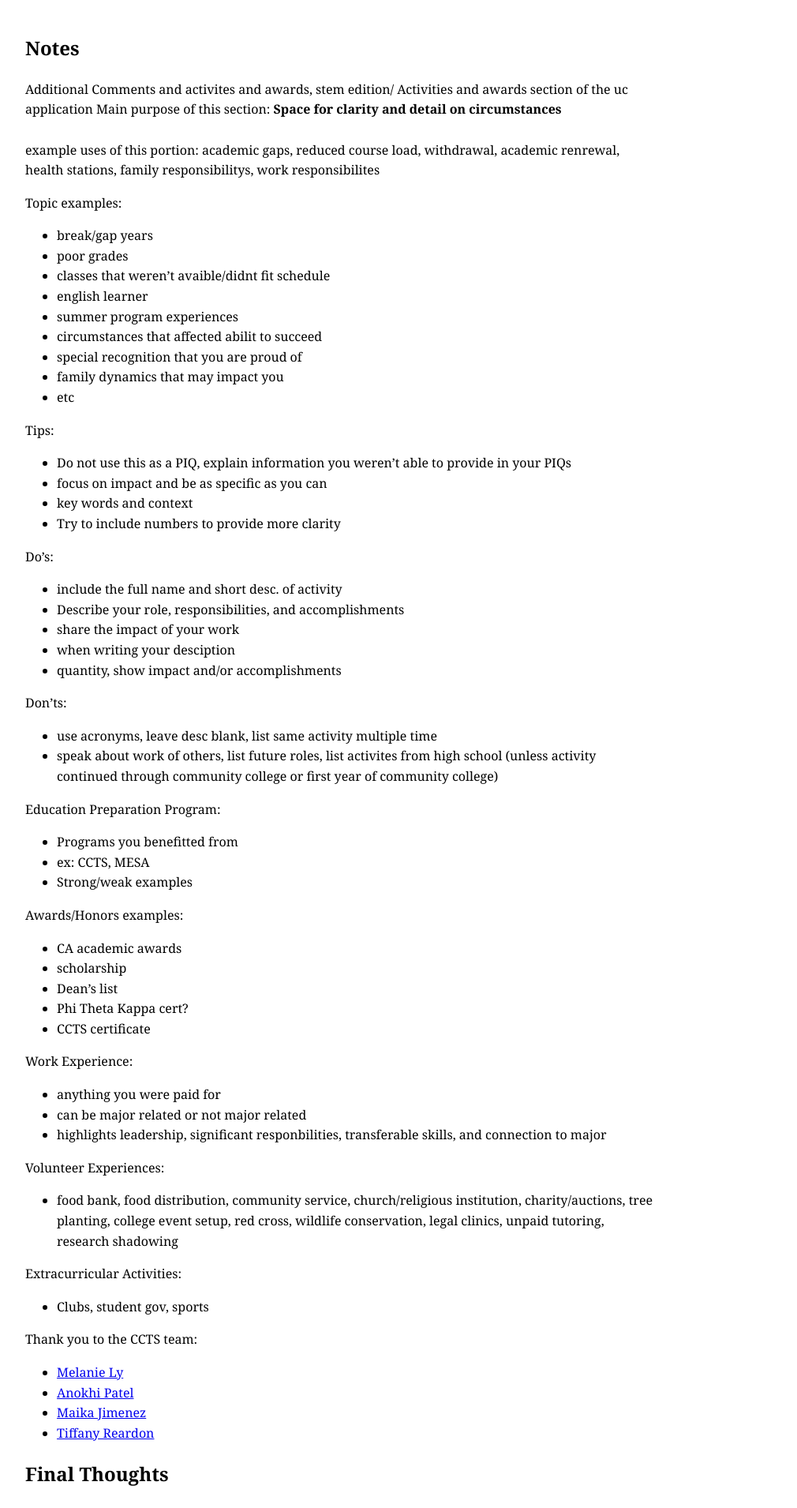
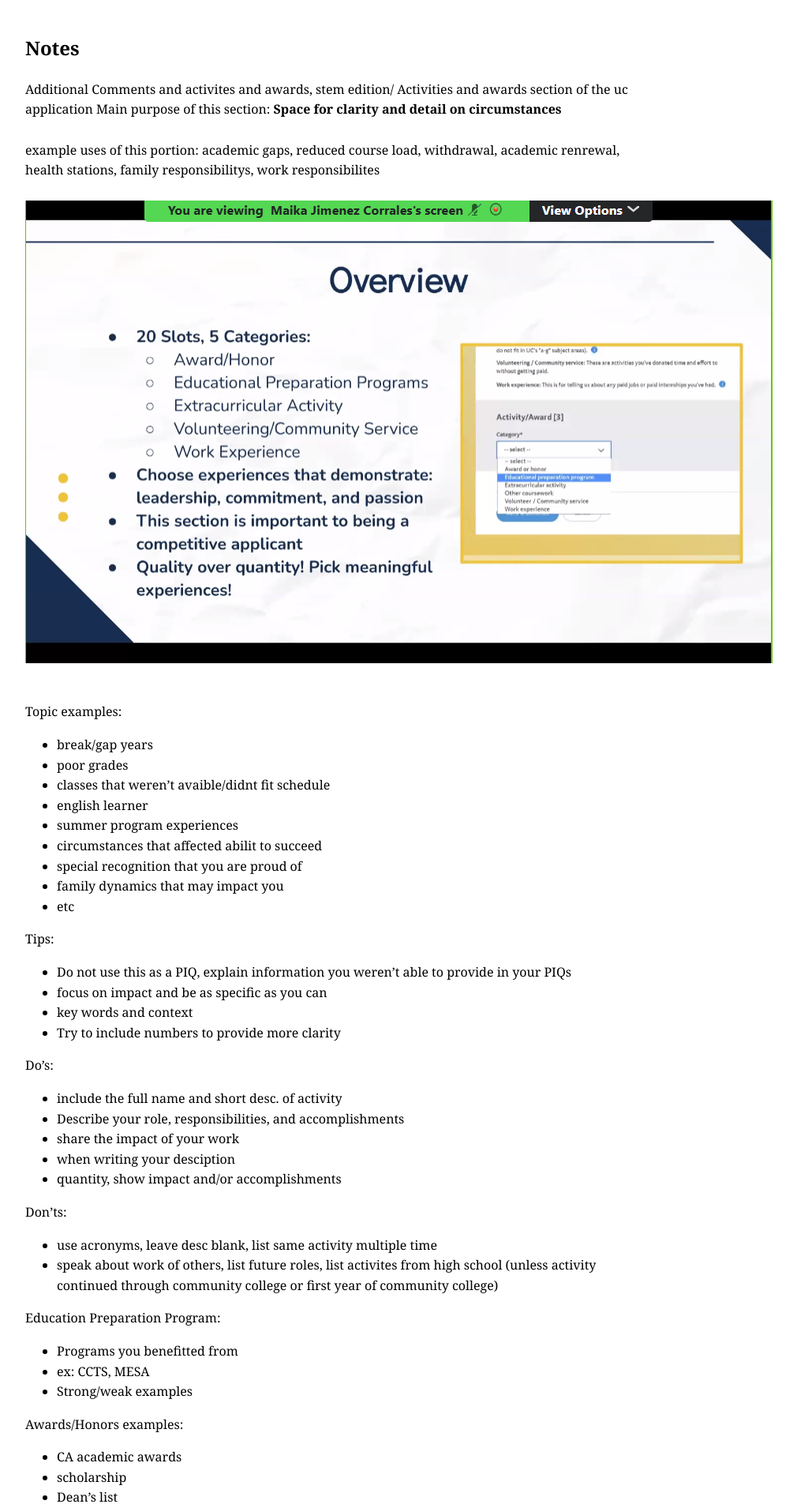
Before and after one commit to CaptainSapphire/PH-s-Blog, a Jekyll site: the page built from _posts/2025-09-22-CCTS Meeting-(STEM Specific) Extracurriculars and Activities Portion.md, in a window 1280 px wide. Shown: the part 976-2886 px from the top of the page at 79% size, without its empty margins (208-1218 px from the left). Built offline with Jekyll 4.4.1, drawn with Linux system fonts in a browser that asks for light colours; our own code applies the rules of GitHub Pages for plain Markdown files; grey boxes are pictures that could not be loaded.

Commit message:
Update 2025-09-22-CCTS Meeting-(STEM Specific) Extracurriculars and Activities Portion.md

```diff
--- a/_posts/2025-09-22-CCTS Meeting-(STEM Specific) Extracurriculars and Activities Portion.md
+++ b/_posts/2025-09-22-CCTS Meeting-(STEM Specific) Extracurriculars and Activities Portion.md
@@ -8,6 +8,9 @@ Additional Comments and activites and awards, stem edition/
 Activities and awards section of the uc application
 Main purpose of this section: **Space for clarity and detail on circumstances** <br><br>
 example uses of this portion: academic gaps, reduced course load, withdrawal, academic renrewal, health stations, family responsibilitys, work responsibilites
+<br><br>
+![Overview image](https://github.com/CaptainSapphire/PH-s-Blog/blob/main/assets/September%202025/Screenshot%202025-09-18%20161510.png?raw=true)
+<br><br>
 
 Topic examples:
 - break/gap years
```
